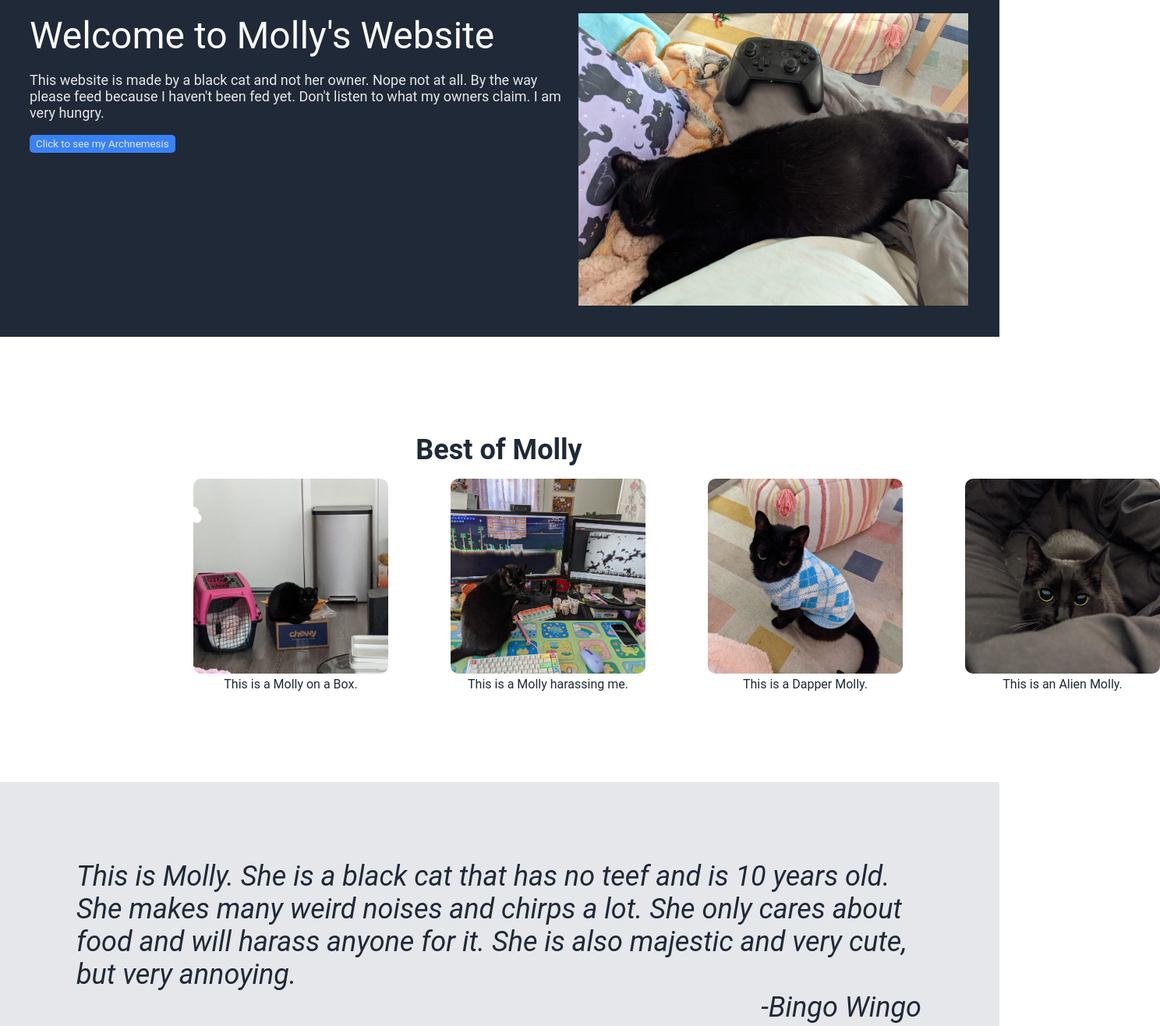
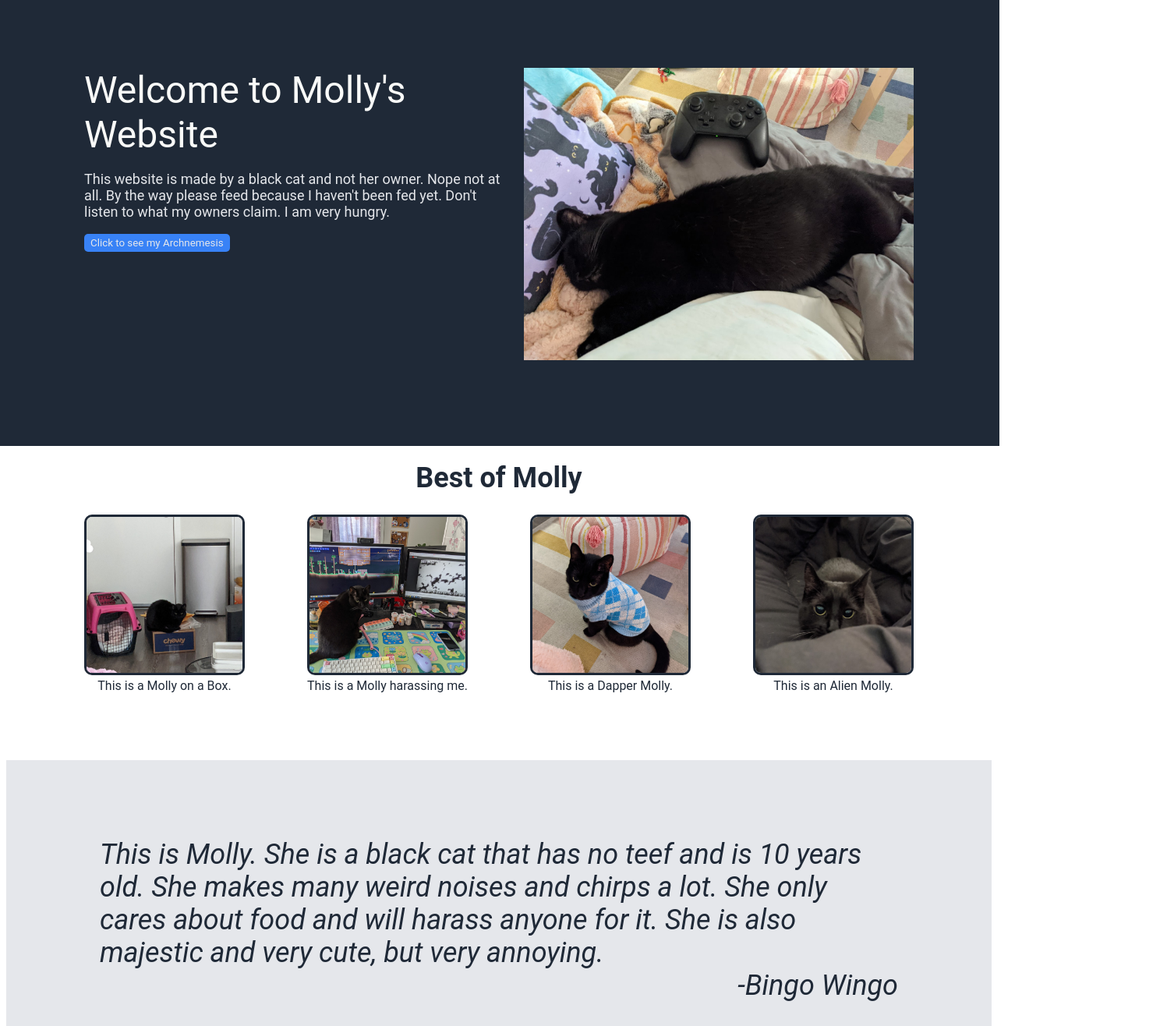
Before and after one commit to shinyfuwante/landing_page, a plain HTML site: page index.html in a window 1280 px wide. Shown: the part 121-1437 px from the top of the page at 78% size, 1488 px wide, since content can reach past the window. Drawn offline with Linux system fonts and the light colour scheme.

Commit message:
Final commit

```diff
--- a/index.html
+++ b/index.html
@@ -4,6 +4,7 @@
     <meta charset="UTF-8">
     <meta name="viewport" content="width=device-width, initial-scale=1.0">
     <link rel="stylesheet" href="styles.css">
+    <link rel="icon" href="./images/header_logo.jpg">
     <title>Molly Cat</title>
 </head>
 <body>
--- a/styles.css
+++ b/styles.css
@@ -23,10 +23,11 @@ topper {
 hero_left {
     flex-flow: column nowrap;
     justify-content: left;
+    flex: 1;
 }
 hero_content {
     display: flex;
-    padding: 20px;
+    padding: 90px;
     gap: 20px;
 }
 main_text {
@@ -48,9 +49,8 @@ hero_content button {
     padding: 4px 8px;
 }
 .hero_image {
-    flex: 1 0 auto;
-    width: 500px;
-    height: auto;
+    width: 350px;
+    height: 250px;
 }
 
 .header_links {
@@ -81,6 +81,8 @@ images {
     justify-content: center;
     flex-flow: column;
     padding: 100px;
+    align-items: center;
+    margin-bottom: -40px;
 }
 images h1 {
     flex: 1 0 auto;
@@ -88,13 +90,16 @@ images h1 {
     font-size: 36px;
     text-emphasis: 900;
     color: #1F2937;
-    margin-bottom: 0px;
+    margin-bottom: 10px;
+    margin-top: -80px;
 }
+
 
 images contentainer {
     display: flex;
     justify-content: space-evenly;
     margin: 0px 100px 10px;
+    align-items: center;
 }
 
 figure {
@@ -103,10 +108,11 @@ figure {
 }
 
 figure img {
-    width: 250px;
-    height: 250px;
+    width: 200px;
+    height: 200px;
     border-radius: 10px;
     object-fit: cover;
+    border: 3px solid #1f2937;
 }
 
 /* Section 3 */
@@ -114,8 +120,7 @@ quotetainer {
     display: flex;
     background-color: #E5E7EB;
     flex-flow: column;
-    padding: 100px;
-    margin: -10px -10px 0;
+    padding: 100px 120px;
     font-style: italic;
     font-size: 36px;
     color: #1F2937;
```
